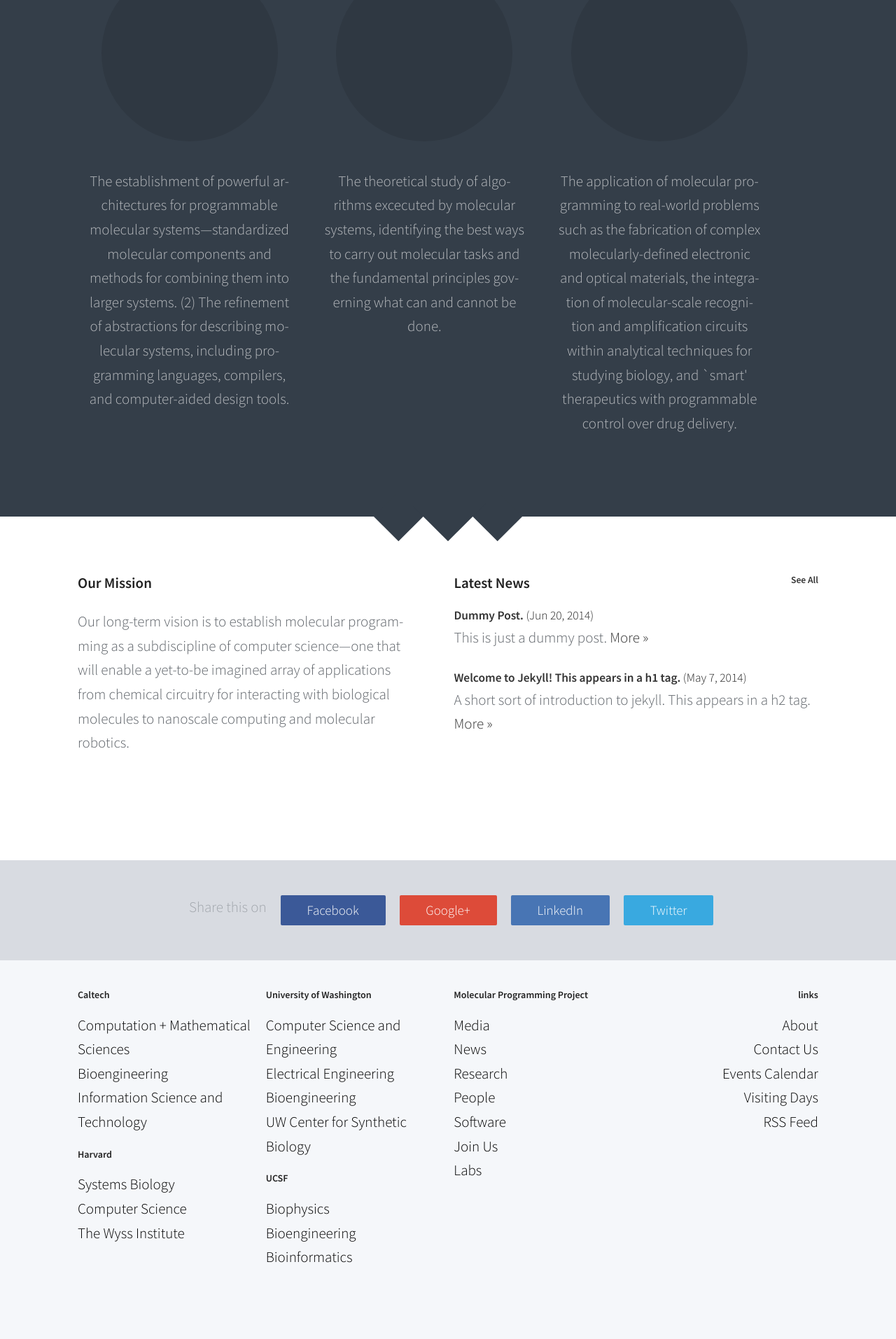
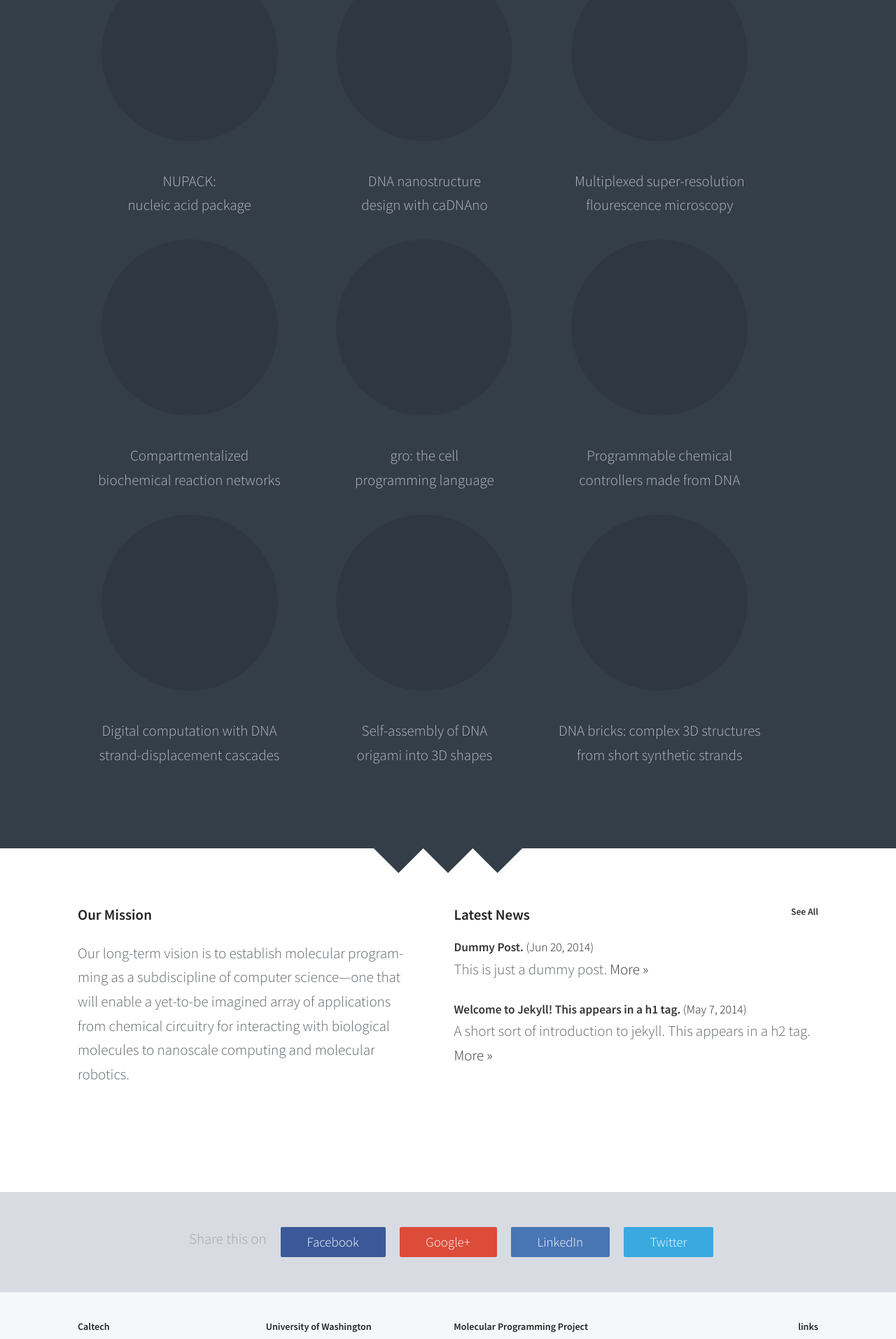
Before and after one commit to douglaslab/mpp, a Jekyll site: the page built from website/index.html, in a window 1280 px wide. Shown: the part 655-2568 px from the top of the page at 70% size. Built offline with Jekyll 4.4.1, drawn with Linux system fonts in a browser that asks for light colours; nearby versions of some CDN libraries.

Commit message:
add featured projects to index

```diff
--- a/website/index.html
+++ b/website/index.html
@@ -30,16 +30,71 @@ title: Home
 <section class="frontpage-section section-multitriangles" id="frontpage-middle">
 	<div class="row">
 		<div class="third centered">
+			<a target="_new" href="http://www.nupack.org/">
 				<span class="icon icon-mobile"></span>
-					<p>The establishment of powerful architectures for programmable molecular systems—standardized molecular components and methods for combining them into larger systems. (2) The refinement of abstractions for describing molecular systems, including programming languages, compilers, and computer-aided design tools.</p>
+				<p>NUPACK:<br>
+				nucleic acid package</p>
+			</a>
 		</div>
 		<div class="third centered">
+			<a target="_new" href="http://cadnano.org/">
 				<span class="icon icon-drawer"></span>
-					<p>The theoretical study of algorithms excecuted by molecular systems, identifying the best ways to carry out molecular tasks and the fundamental principles governing what can and cannot be done.</p>
+				<p>DNA nanostructure<br>
+				design with caDNAno</p>
+			</a>
 		</div>
 		<div class="third centered">
+			<a target="_new" href="http://molecular-systems.net/">
 				<span class="icon icon-download"></span>
-					<p>The application of molecular programming to real-world problems such as the fabrication of complex molecularly-defined electronic and optical materials, the integration of molecular-scale recognition and amplification circuits within analytical techniques for studying biology, and `smart' therapeutics with programmable control over drug delivery.</p>
+				<p>Multiplexed super-resolution<br>
+				flourescence microscopy</p>
+			</a>
+		</div>
+	</div>
+	<div class="row">
+		<div class="third centered">
+			<a target="_new" href="http://www.dna.caltech.edu/DNAresearch_publications.html#OscillatingDroplets">
+				<span class="icon icon-mobile"></span>
+				<p>Compartmentalized<br>
+				biochemical reaction networks</p>
+			</a>
+		</div>
+		<div class="third centered">
+			<a target="_new" href="http://klavinslab.org/software.html">
+				<span class="icon icon-drawer"></span>
+				<p>gro: the cell<br>
+				programming language</p>
+			</a>
+		</div>
+		<div class="third centered">
+			<a target="_new" href="http://homes.cs.washington.edu/~seelig/">
+				<span class="icon icon-download"></span>
+				<p>Programmable chemical<br>
+				controllers made from DNA</p>
+			</a>
+		</div>
+	</div>
+	<div class="row">
+		<div class="third centered">
+			<a target="_new" href="http://www.qianlab.caltech.edu/">
+				<span class="icon icon-mobile"></span>
+				<p>Digital computation with DNA<br>
+				strand-displacement cascades</p>
+			</a>
+		</div>
+		<div class="third centered">
+			<a target="_new" href="http://shih.med.harvard.edu/">
+				<span class="icon icon-drawer"></span>
+				<p>Self-assembly of DNA<br>
+				origami into 3D shapes</p>
+			</a>
+		</div>
+		<div class="third centered">
+			<a target="_new" href="http://molecular-systems.net/">
+				<span class="icon icon-download"></span>
+				<p>DNA bricks: complex 3D structures<br>
+				from short synthetic strands</p>
+			</a>
 		</div>
 	</div>
 </section>
```
Also changed, not shown: website/assets/images/01_nupack.png (added), website/assets/images/02_cadnano.png (added), website/assets/images/03_dna-paint.png (added), website/assets/images/04_droplets.png (added), website/assets/images/05_gro.png (added), website/assets/images/06_dna-crn.png (added), website/assets/images/07_dna-seasaw.png (added), website/assets/images/08_dna-origami.png (added), website/assets/images/09_dna-bricks.png (added). Lines whose indentation alone changed are shown as unchanged.
